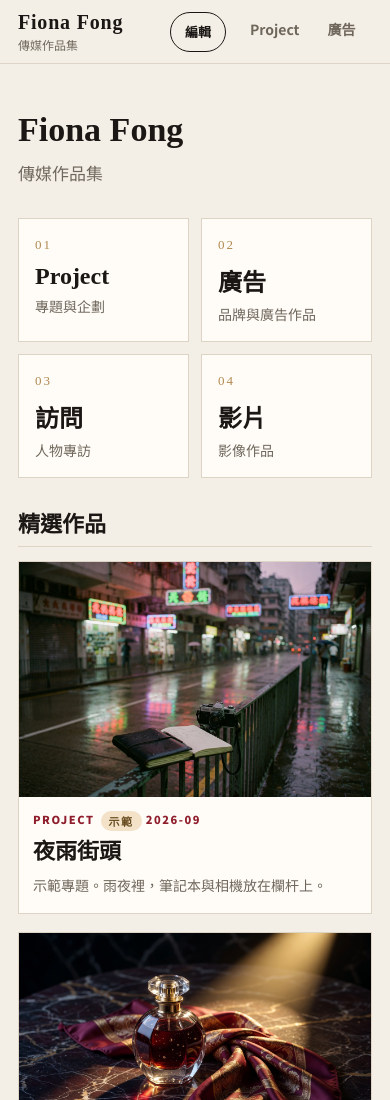
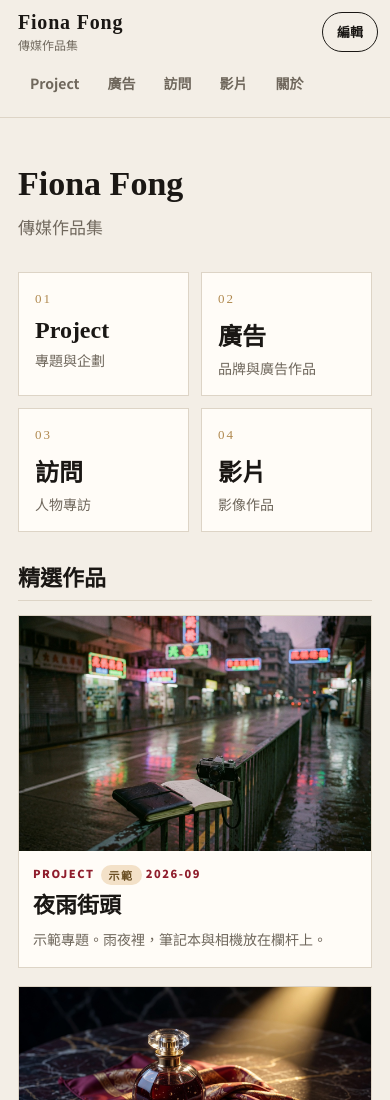
Before and after one commit to CheungSirEdu/fiona-fong, a plain HTML site: page index.html in a window 390 px wide. Shown: the top 1100 px of the page. Drawn offline with Linux system fonts and the light colour scheme.

Commit message:
手機頂欄第二行放分類，編輯掣同名稱同一行

```diff
--- a/index.html
+++ b/index.html
@@ -206,11 +206,13 @@
 
     @media (max-width: 860px) {
       .cat-grid { grid-template-columns: 1fr 1fr; }
+      .brand { order: 1; }
+      .top-actions { order: 2; margin-left: auto; }
       nav.cats {
-        order: 3; width: 100%; justify-content: flex-start;
-        overflow-x: auto; flex-wrap: nowrap; padding-bottom: 2px;
+        order: 3; flex: 1 0 100%; width: 100%;
+        justify-content: flex-start; overflow-x: auto;
+        flex-wrap: nowrap; padding-bottom: 2px;
       }
-      .top-actions { margin-left: auto; }
     }
     @media (max-width: 640px) {
       .work-grid { grid-template-columns: 1fr; }
```
